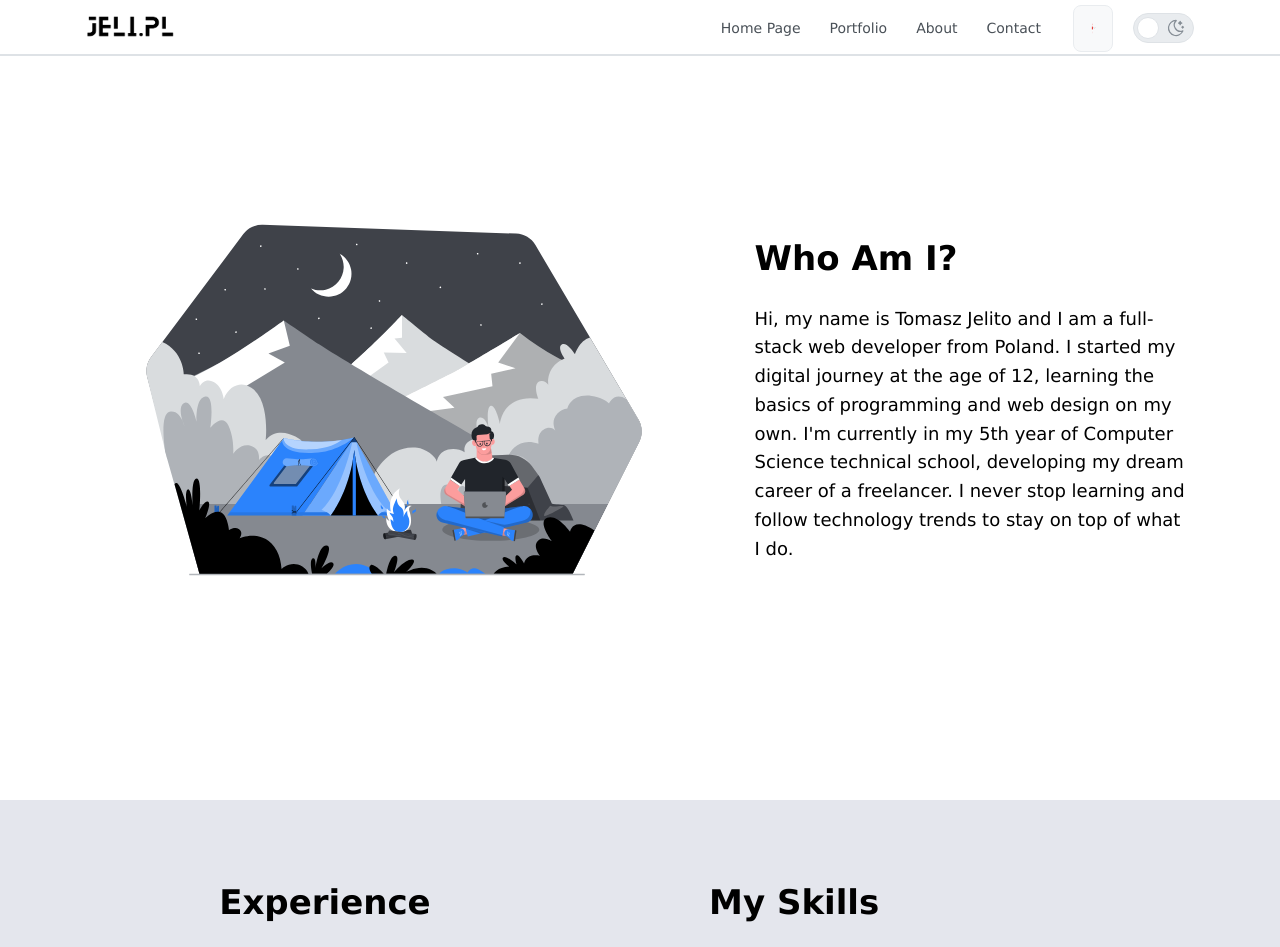
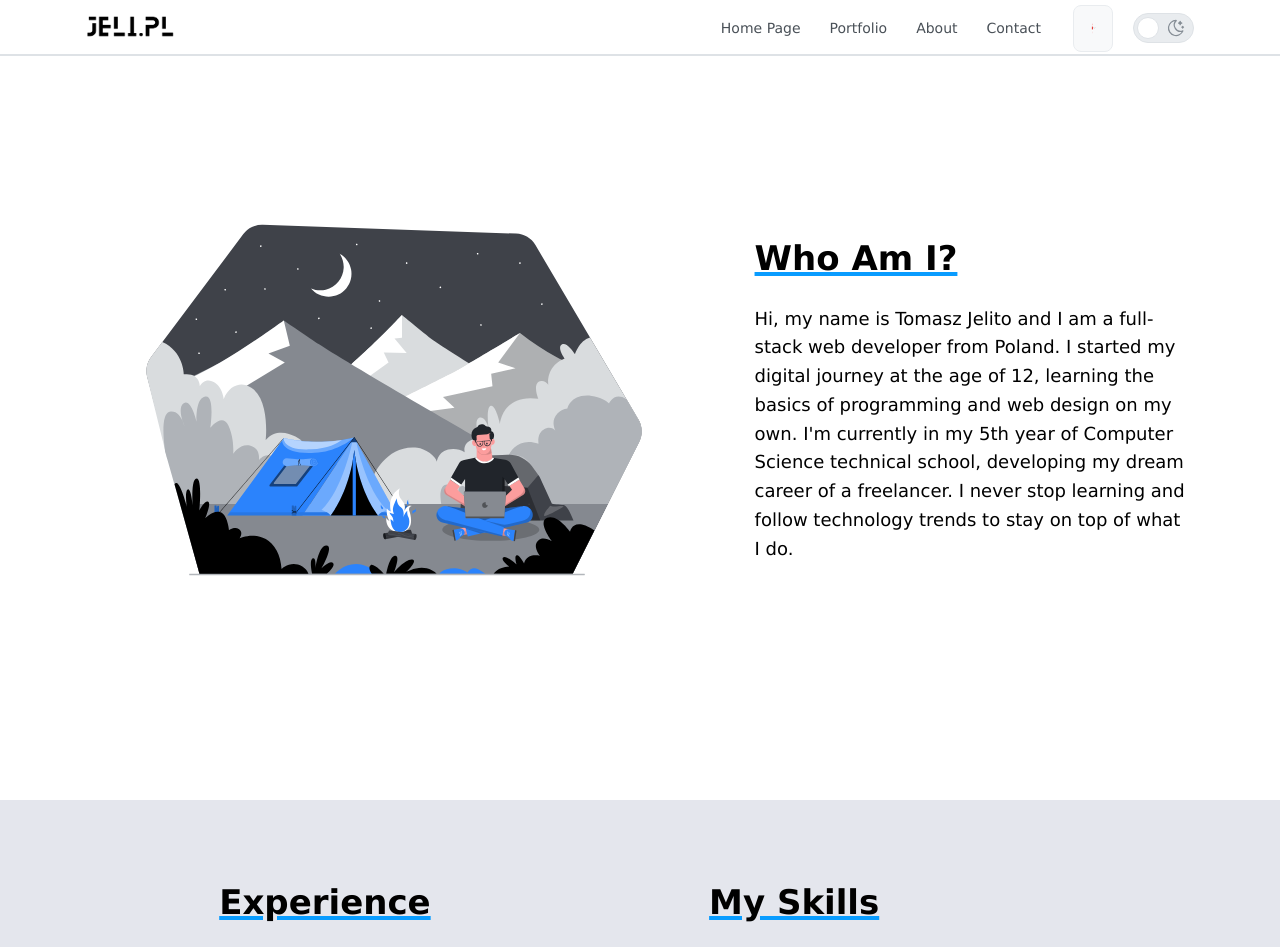
Before and after one commit to jeli-t/jeli.pl, a Next.js app in the folder frontend/: page /en/about in a window 1280 px wide. Shown: the top 947 px of the page. Built offline with nearby package versions, Linux system fonts and the light colour scheme.

Commit message:
add underline to titles on About page

```diff
--- a/frontend/components/AboutMeSection/AboutMeSection.module.css
+++ b/frontend/components/AboutMeSection/AboutMeSection.module.css
@@ -73,3 +73,7 @@
         width: 100%;
     }
 }
+
+.title {
+    text-decoration: underline 4px solid var(--mantine-color-SkyBlue-6);
+}
--- a/frontend/components/AboutMeSection/AboutMeSection.tsx
+++ b/frontend/components/AboutMeSection/AboutMeSection.tsx
@@ -15,7 +15,7 @@ export function AboutMeSection() {
           <Image src={about_me} alt={t('img')} title={t('img')} loading='eager' height={600} />
         </div>
         <div className={classes.right_section}>
-          <Title order={1}>
+          <Title order={1} className={classes.title}>
             {t('title')}
           </Title>
           <Space my="sm" />
--- a/frontend/components/MyCompetence/MyCompetence.module.css
+++ b/frontend/components/MyCompetence/MyCompetence.module.css
@@ -35,3 +35,7 @@
 .skill {
     cursor: default;
 }
+
+.title {
+    text-decoration: underline 4px solid var(--mantine-color-SkyBlue-6);
+}
--- a/frontend/components/MyCompetence/MyCompetence.tsx
+++ b/frontend/components/MyCompetence/MyCompetence.tsx
@@ -10,7 +10,7 @@ export function MyCompetence() {
     <Container fluid className={classes.component}>
       <Container fluid className={classes.wrapper}>
         <div className={classes.left_section}>
-          <Title order={1}>
+          <Title order={1} className={classes.title}>
             {t('title')}
           </Title>
           <Space my="sm" />
@@ -27,7 +27,7 @@ export function MyCompetence() {
           </Text>
         </div>
         <div className={classes.right_section}>
-          <Title order={1}>
+          <Title order={1} className={classes.title}>
             {t('skills')}
           </Title>
           <Space my="sm" />
```
